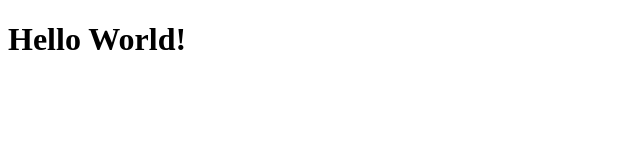
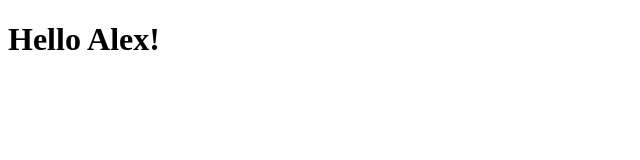
Before and after one commit to GatalskiAnton/GitFlow, a plain HTML site: page index.html in a window 1280 px wide. Shown: the full height of the page, 0-640 px from the left. Drawn offline with Linux system fonts and the light colour scheme.

Commit message:
hello-alex

```diff
--- a/index.html
+++ b/index.html
@@ -5,6 +5,6 @@
     <title>Git task</title>
 </head>
 <body>
-    <h1>Hello World!</h1>
+    <h1>Hello Alex!</h1>
 </body>
 </html>
```
